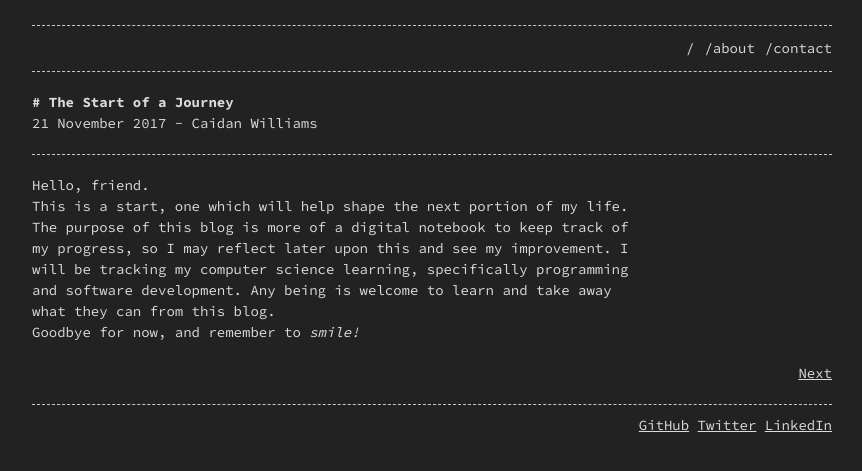
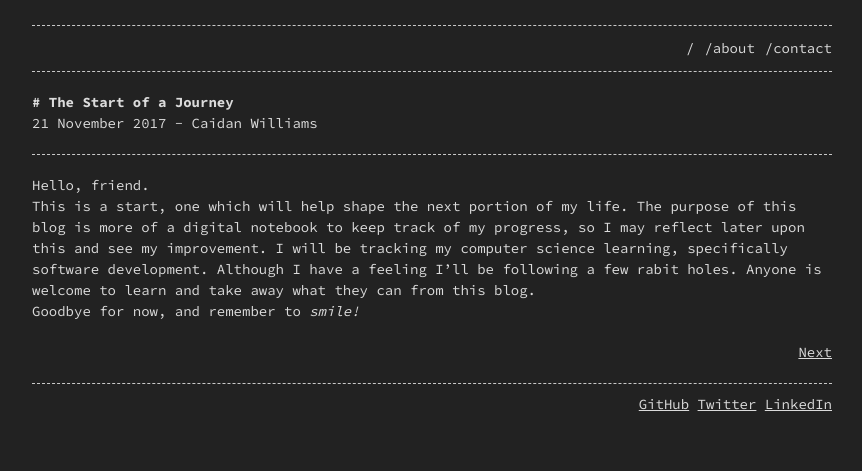
Before and after one commit to caidanw/caidanw.github.io, a Jekyll site: the page built from _posts/2017-11-21-the-start-of-a-journey.md, in a window 1280 px wide. Shown: the top 471 px of the page, without its empty margins (208-1070 px from the left). Built offline with Jekyll 4.4.1, drawn with Linux system fonts in a browser that asks for light colours.

Commit message:
fixed post

```diff
--- a/_posts/2017-11-21-the-start-of-a-journey.md
+++ b/_posts/2017-11-21-the-start-of-a-journey.md
@@ -7,11 +7,6 @@ date: 2017-11-21 03:51:00
 
 Hello, friend.
 
-This is a start, one which will help shape the next portion of my life.
-The purpose of this blog is more of a digital notebook to keep track of
-my progress, so I may reflect later upon this and see my improvement. I
-will be tracking my computer science learning, specifically programming
-and software development. Any being is welcome to learn and take away
-what they can from this blog.
+This is a start, one which will help shape the next portion of my life. The purpose of this blog is more of a digital notebook to keep track of my progress, so I may reflect later upon this and see my improvement. I will be tracking my computer science learning, specifically software development. Although I have a feeling I'll be following a few rabit holes. Anyone is welcome to learn and take away what they can from this blog.
 
 Goodbye for now, and remember to _smile!_
```
